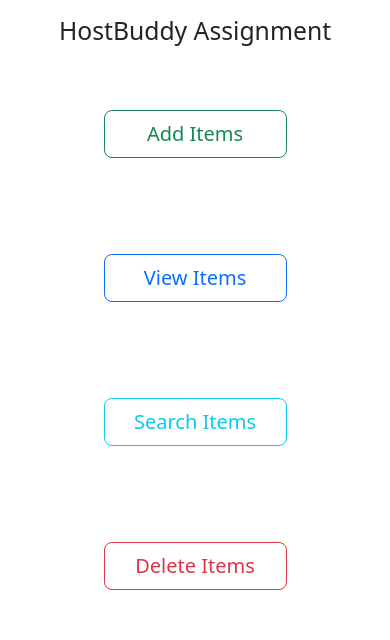
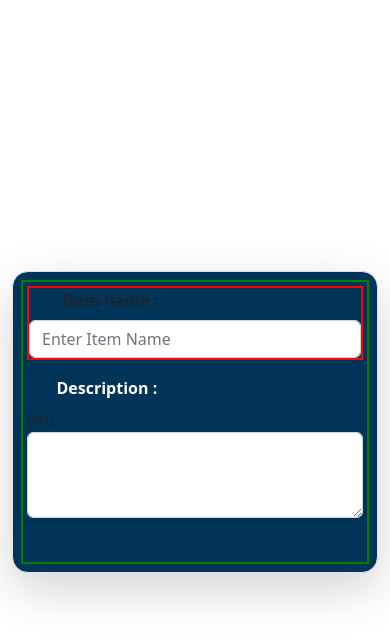
Before and after one commit to M0GAMB0/items-frontend, a React (Create React App) app: page /create in a window 390 px wide. Shown: the top 640 px of the page. Built offline with nearby package versions, Linux system fonts and the light colour scheme.

Commit message:
mobile-first create-page done

```diff
--- a/package.json
+++ b/package.json
@@ -9,6 +9,7 @@
     "@testing-library/user-event": "^13.5.0",
     "bootstrap": "^5.2.3",
     "react": "^18.2.0",
+    "react-bootstrap": "^2.7.4",
     "react-dom": "^18.2.0",
     "react-redux": "^8.0.5",
     "react-router-dom": "^6.11.1",
--- a/src/App.js
+++ b/src/App.js
@@ -1,11 +1,18 @@
+import { BrowserRouter, Route, Routes } from "react-router-dom";
 import "./App.css";
 import Home from "./Home";
 import "bootstrap/dist/css/bootstrap.min.css";
+import Create from "./Create";
 
 function App() {
   return (
     <div className="App">
-      <Home />
+      <BrowserRouter>
+        <Routes>
+          <Route path="/" element={<Home />}></Route>
+          <Route path="/create" element={<Create />}></Route>
+        </Routes>
+      </BrowserRouter>
     </div>
   );
 }
--- a/src/Create.js
+++ b/src/Create.js
@@ -1,6 +1,56 @@
-const Create=()=>{
-    return(
-        <div>Create</div>
-    )
-}
+import {
+  Button,
+  Container,
+  Dropdown,
+  DropdownButton,
+  Form,
+} from "react-bootstrap";
+
+const Create = () => {
+  return (
+    <Container>
+      <div className="d-flex justify-content-center align-items-center w-100 vh-100">
+        <div
+          className="w-0 border p-2 p-md-5 rounded-4 shadow-lg"
+          style={{ background: "#003459" }}
+        >
+          <Form
+            className="d-flex flex-column align-items-center justify-content-center p-1 w-100"
+            style={{ border: "2px solid green" }}
+          >
+            <Form.Group
+              className="mb-3 d-flex w-100 justify-content-between align-items-start mx-5 flex-column flex-md-row"
+              controlId="exampleForm.ControlInput1"
+              style={{ border: "2px solid red" }}
+            >
+              <Form.Label className="w-50 text-te fs-6 fs-md-2 fw-bolder">
+                Item name :&nbsp;
+              </Form.Label>
+              <Form.Control type="text" placeholder="Enter Item Name" />
+            </Form.Group>
+            <Form.Group
+              className="mb-3 d-flex w-100 align-items-start justify-content-between mx-5 flex-column flex-md-row align-items-md-center justify-content-between"
+              controlId="exampleForm.ControlTextarea1"
+            >
+              <Form.Label className="w-50 text-white fs-6 fw-bolder">
+                Description :&nbsp;&nbsp;
+              </Form.Label>
+              whi
+              <Form.Control as="textarea" rows={3} />
+            </Form.Group>
+            <Form.Group
+              className="mb-3 d-flex w-100 align-items-center mx-5"
+              controlId="exampleForm.ControlDropdown1"
+            >
+              <Form.Label
+                className="w-50 text-white"
+                style={{ fontWeight: "700px" }}
+              ></Form.Label>
+            </Form.Group>
+          </Form>
+        </div>
+      </div>
+    </Container>
+  );
+};
 export default Create;
--- a/src/Data.js
+++ b/src/Data.js
@@ -1,16 +1,19 @@
 export const itemList = [
   {
     name: "Chair",
+    description: "This is a chair",
     category: "Furniture",
     id: 1,
   },
   {
     name: "Washing Machine",
+    description: "This is a Washing machine",
     category: "Kitchen Appliance",
     id: 2,
   },
   {
     name: "Laptop",
+    description: "This is a laptop",
     category: "Electronics",
     id: 3,
   },
--- a/src/Home.js
+++ b/src/Home.js
@@ -1,11 +1,18 @@
+import { useSelector } from "react-redux";
+import { useNavigate } from "react-router-dom";
+
 const Home = () => {
+  const items = useSelector((state) => state.items);
+  console.log(items);
+  const navigate = useNavigate();
   return (
     <div className="container">
-      <h2 className="my-3">HostBuddy Assignment</h2>
+      <h2 className="my-3">HostBuddy Inc Assignment</h2>
       <div className="d-flex flex-column">
         <button
           type="button"
           className="btn btn-outline-success btn-lg gap-2 col-6 mx-auto my-5"
+          onClick={() => navigate("/create")}
         >
           Add Items
         </button>
--- a/src/ItemReducer.js
+++ b/src/ItemReducer.js
@@ -6,3 +6,4 @@ const itemSlice = createSlice({
   initialState: itemList,
   reducers: {},
 });
+export default itemSlice.reducer;
--- a/src/index.js
+++ b/src/index.js
@@ -5,8 +5,11 @@ import App from "./App";
 import reportWebVitals from "./reportWebVitals";
 import { Provider } from "react-redux";
 import { configureStore } from "@reduxjs/toolkit";
+import ItemReducer from "./ItemReducer";
 const store = configureStore({
-  reducer: {},
+  reducer: {
+    items: ItemReducer,
+  },
 });
 const root = ReactDOM.createRoot(document.getElementById("root"));
 root.render(
```
Also changed, not shown: 1 other file (tests, documents, lock files or other folders).
